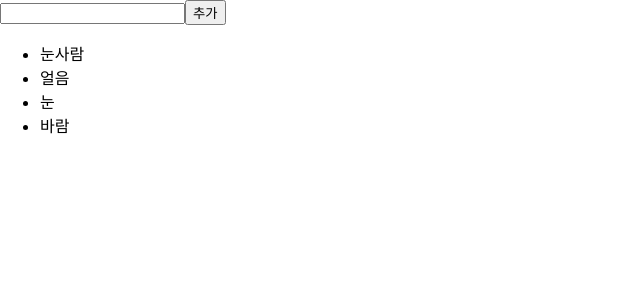
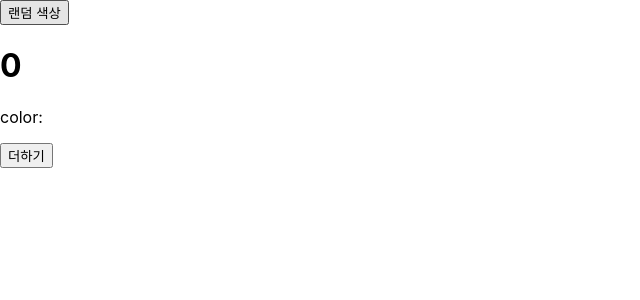
Before and after one commit to shimhaeun/React, a React (Create React App) app: page / in a window 1280 px wide. Shown: the top 300 px of the page, without its empty margins (0-640 px from the left). Built offline with nearby package versions, Linux system fonts and the light colour scheme.

Commit message:
라이프사이클 메서드 사용하기

```diff
--- a/src/App.js
+++ b/src/App.js
@@ -1,24 +1,30 @@
 import { Component } from "react";
-import Counter from "./Counter";
-import EventPractice from "./EventPractice";
-import Info from "./info";
-import IterationSample from "./IterationSample";
-import Say from "./Say";
-import ScrollBox from "./ScrollBox";
-import ValidationSample from "./ValidationSample";
+import LifeCycleSample from "./LifeCycleSample";
+
+//랜덤 색상 생성
+
+function getRandomColor() {
+  return '#' + Math.floor(Math.random() * 16777215).toString(16);
+}
 
 class App extends Component {
+  state = {
+    color:'#000000'
+  }
+  handleClick = () => {
+    this.setState({
+      color: getRandomColor()
+    });
+  }
+
   render() {
     return (
-      <IterationSample />
-      // <div>
-      //   <ScrollBox ref={(ref) => this.ScrollBox=ref}/>
-      //   <button onClick={() => this.ScrollBox.ScrollToBottom()}>
-      //     맨 밑으로~
-      //   </button>
-      // </div>
-    )
+      <div>
+        <button onClick={this.handleClick}>랜덤 색상</button>
+        <LifeCycleSample color={this.state.color}/>
+      </div>
+    );
   }
+
 }
-
 export default App;
--- /dev/null
+++ b/src/LifeCycleSample.js
@@ -0,0 +1,76 @@
+import React, { Component } from 'react';
+
+class LifeCycleSample extends Component {
+    state = {
+        number: 0,
+        color: null,
+    }
+
+    myRef = null; // ref 설정할 부분
+
+    constructor(props) {
+        super(props);
+        console.log('constructor');
+    }
+
+    static getDrivedStateFromProps(nextProps, prevState) {
+        console.log('getDrivedStateFromProps');
+        if(nextProps.color !== prevState.color) {
+            return {color: nextProps.color};
+        }
+        return null;
+    }
+
+    componentDidMount() {
+        console.log('componentDidMount');
+    }
+
+    shouldComponentUpdate(nextProps, nextState) {
+        console.log('shouldComponentUpdate', nextProps, nextState);
+        // 숫자의 마지막자리 4면 리렌더링하지 않음
+        return nextState.number % 10 !== 4;
+    }
+
+    componentWillUnmount() {
+        console.log('componentWillUnmount');
+    }
+
+    handleClick = () => {
+        this.setState({
+            number: this.setState.number + 1
+        });
+    }
+    getSnapshotBeforeUpdate(prevProps, prevState) {
+            console.log('getSnapshotBeforeUpdate');
+            if(prevProps.color !== this.props.color) {
+                return this.myRef.style.color;
+            }
+            return null;
+        }
+
+    componentDidUpdate(prevProps, prevState, snapshot) {
+        console.log('componentDidUpdate', prevProps, prevState);
+        if(snapshot) {
+            console.log('업데이트 되기 직전 색상: ', snapshot);
+        }
+    }
+
+    render() {
+        console.log('render');
+
+        const style = {
+            color: this.props.color
+        };
+        return (
+            <div>
+                <h1 style={style} ref={ref => this.myRef=ref}>
+                    {this.state.number}
+                </h1>
+                <p>color: {this.state.color}</p>
+                <button onClick={this.handleClick}>더하기</button>
+                </div>
+            );
+    }
+}
+
+export default LifeCycleSample;
```
